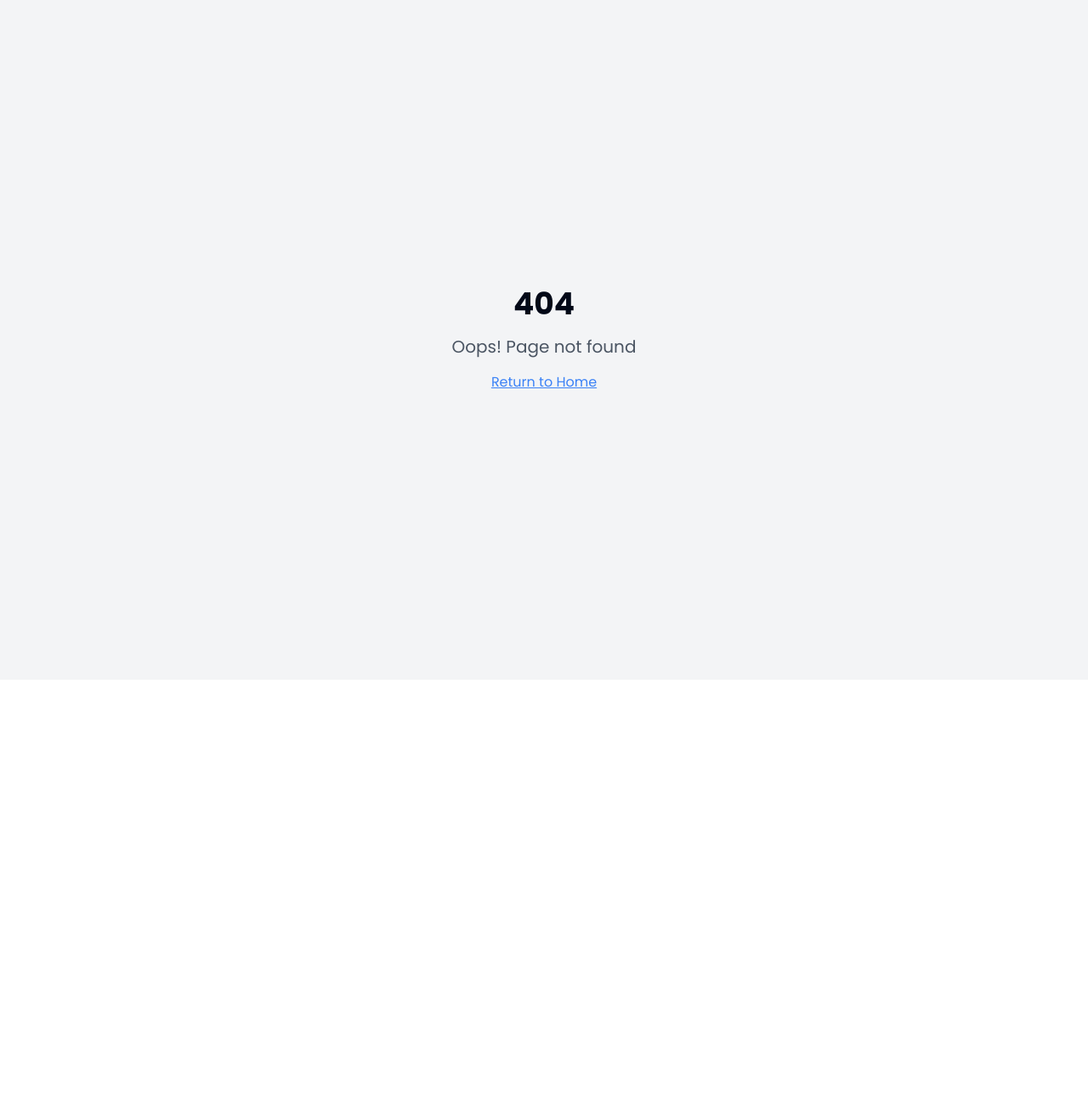
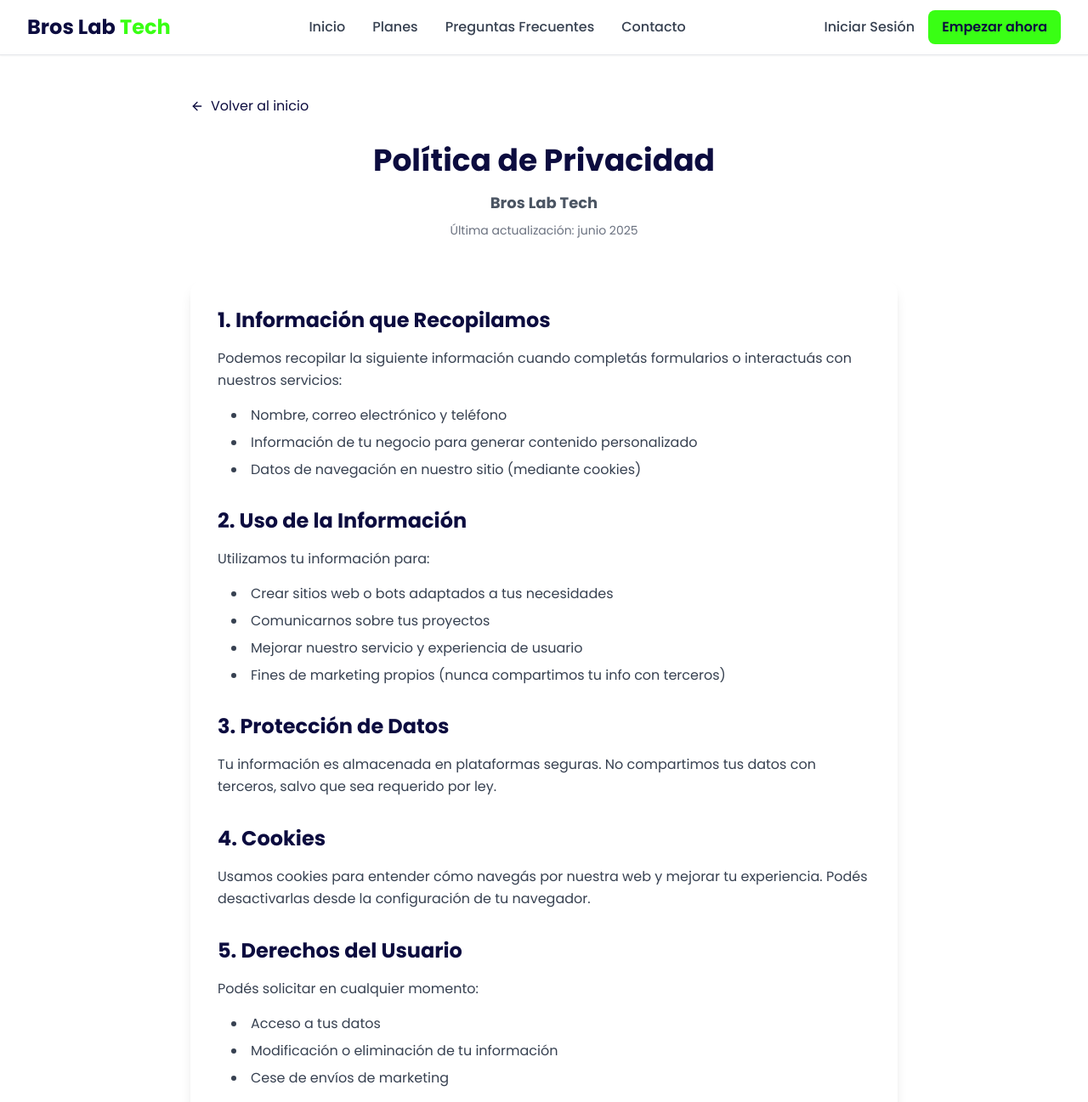
Before and after one commit to migueandres1/bros-lab-launchpad-83, a React (Vite) app: page /privacy-policy in a window 1280 px wide. Before the commit this address had no page. Shown: the top 1297 px of the page at 85% size. Before the commit the page ends 800 px from the top, so only its background shows below. Built offline with nearby package versions, Linux system fonts and the light colour scheme.

Commit message:
Add privacy policy page
Created a privacy policy page with the provided content, BLT styling, and contact section, and linked it from the footer.

```diff
--- a/src/App.tsx
+++ b/src/App.tsx
@@ -12,6 +12,7 @@ import LandingPage from "./pages/LandingPage";
 import LoginPage from "./pages/LoginPage";
 import RegisterPage from "./pages/RegisterPage";
 import TermsPage from "./pages/TermsPage";
+import PrivacyPolicyPage from "./pages/PrivacyPolicyPage";
 import NotFound from "./pages/NotFound";
 
 // App Layout and Pages
@@ -43,6 +44,7 @@ const App = () => (
             <Route path="/login" element={<LoginPage />} />
             <Route path="/register" element={<RegisterPage />} />
             <Route path="/terms" element={<TermsPage />} />
+            <Route path="/privacy-policy" element={<PrivacyPolicyPage />} />
 
             {/* Protected User App Routes */}
             <Route path="/app" element={
--- a/src/pages/LandingPage.tsx
+++ b/src/pages/LandingPage.tsx
@@ -357,7 +357,7 @@ const LandingPage: React.FC = () => {
               <h4 className="font-semibold mb-4">Legal</h4>
               <ul className="space-y-2 text-gray-300">
                 <li><Link to="/terms" className="hover:text-blt-neon">Términos y Condiciones</Link></li>
-                <li><a href="#" className="hover:text-blt-neon">Política de Privacidad</a></li>
+                <li><Link to="/privacy-policy" className="hover:text-blt-neon">Política de Privacidad</Link></li>
                 <li><a href="#" className="hover:text-blt-neon">Cookies</a></li>
               </ul>
             </div>
--- /dev/null
+++ b/src/pages/PrivacyPolicyPage.tsx
@@ -0,0 +1,119 @@
+
+import React from 'react';
+import { Link } from 'react-router-dom';
+import PublicHeader from '@/components/layout/PublicHeader';
+import { Mail, ArrowLeft } from 'lucide-react';
+
+const PrivacyPolicyPage: React.FC = () => {
+  return (
+    <div className="min-h-screen bg-blt-white">
+      <PublicHeader />
+
+      <div className="max-w-4xl mx-auto px-4 sm:px-6 lg:px-8 py-12">
+        {/* Back to home link */}
+        <Link
+          to="/"
+          className="inline-flex items-center text-blt-dark hover:text-blt-neon transition-colors mb-8"
+        >
+          <ArrowLeft className="w-4 h-4 mr-2" />
+          Volver al inicio
+        </Link>
+
+        {/* Header */}
+        <div className="text-center mb-12">
+          <h1 className="text-4xl font-bold text-blt-dark mb-4">
+            Política de Privacidad
+          </h1>
+          <p className="text-lg text-gray-600">
+            <strong>Bros Lab Tech</strong>
+          </p>
+          <p className="text-sm text-gray-500 mt-2">
+            Última actualización: junio 2025
+          </p>
+        </div>
+
+        {/* Privacy policy content */}
+        <div className="bg-white rounded-2xl shadow-lg p-8 space-y-8">
+
+          <section>
+            <h2 className="text-2xl font-bold text-blt-dark mb-4">1. Información que Recopilamos</h2>
+            <p className="text-gray-700 leading-relaxed mb-4">
+              Podemos recopilar la siguiente información cuando completás formularios o interactuás con nuestros servicios:
+            </p>
+            <ul className="list-disc list-inside text-gray-700 space-y-2 ml-4">
+              <li>Nombre, correo electrónico y teléfono</li>
+              <li>Información de tu negocio para generar contenido personalizado</li>
+              <li>Datos de navegación en nuestro sitio (mediante cookies)</li>
+            </ul>
+          </section>
+
+          <section>
+            <h2 className="text-2xl font-bold text-blt-dark mb-4">2. Uso de la Información</h2>
+            <p className="text-gray-700 leading-relaxed mb-4">
+              Utilizamos tu información para:
+            </p>
+            <ul className="list-disc list-inside text-gray-700 space-y-2 ml-4">
+              <li>Crear sitios web o bots adaptados a tus necesidades</li>
+              <li>Comunicarnos sobre tus proyectos</li>
+              <li>Mejorar nuestro servicio y experiencia de usuario</li>
+              <li>Fines de marketing propios (nunca compartimos tu info con terceros)</li>
+            </ul>
+          </section>
+
+          <section>
+            <h2 className="text-2xl font-bold text-blt-dark mb-4">3. Protección de Datos</h2>
+            <p className="text-gray-700 leading-relaxed">
+              Tu información es almacenada en plataformas seguras. No compartimos tus datos con terceros, salvo que sea requerido por ley.
+            </p>
+          </section>
+
+          <section>
+            <h2 className="text-2xl font-bold text-blt-dark mb-4">4. Cookies</h2>
+            <p className="text-gray-700 leading-relaxed">
+              Usamos cookies para entender cómo navegás por nuestra web y mejorar tu experiencia. Podés desactivarlas desde la configuración de tu navegador.
+            </p>
+          </section>
+
+          <section>
+            <h2 className="text-2xl font-bold text-blt-dark mb-4">5. Derechos del Usuario</h2>
+            <p className="text-gray-700 leading-relaxed mb-4">
+              Podés solicitar en cualquier momento:
+            </p>
+            <ul className="list-disc list-inside text-gray-700 space-y-2 ml-4">
+              <li>Acceso a tus datos</li>
+              <li>Modificación o eliminación de tu información</li>
+              <li>Cese de envíos de marketing</li>
+            </ul>
+            <p className="text-gray-700 leading-relaxed mt-4">
+              Escribinos a <strong>support@broslab.tech</strong> para ejercer cualquiera de estos derechos.
+            </p>
+          </section>
+
+          <section>
+            <h2 className="text-2xl font-bold text-blt-dark mb-4">6. Cambios en esta Política</h2>
+            <p className="text-gray-700 leading-relaxed">
+              BLT se reserva el derecho de modificar esta política en cualquier momento. Se recomienda revisarla periódicamente.
+            </p>
+          </section>
+
+          {/* Contact section */}
+          <section className="bg-blt-gray rounded-lg p-6 text-center">
+            <h2 className="text-2xl font-bold text-blt-dark mb-4">Contacto</h2>
+            <p className="text-gray-700 mb-4">
+              Si tenés dudas sobre esta política, escribinos a:
+            </p>
+            <a
+              href="mailto:support@broslab.tech"
+              className="inline-flex items-center bg-blt-neon text-blt-dark px-6 py-3 rounded-lg font-semibold hover:bg-opacity-90 transition-all"
+            >
+              <Mail className="w-4 h-4 mr-2" />
+              support@broslab.tech
+            </a>
+          </section>
+        </div>
+      </div>
+    </div>
+  );
+};
+
+export default PrivacyPolicyPage;
```
